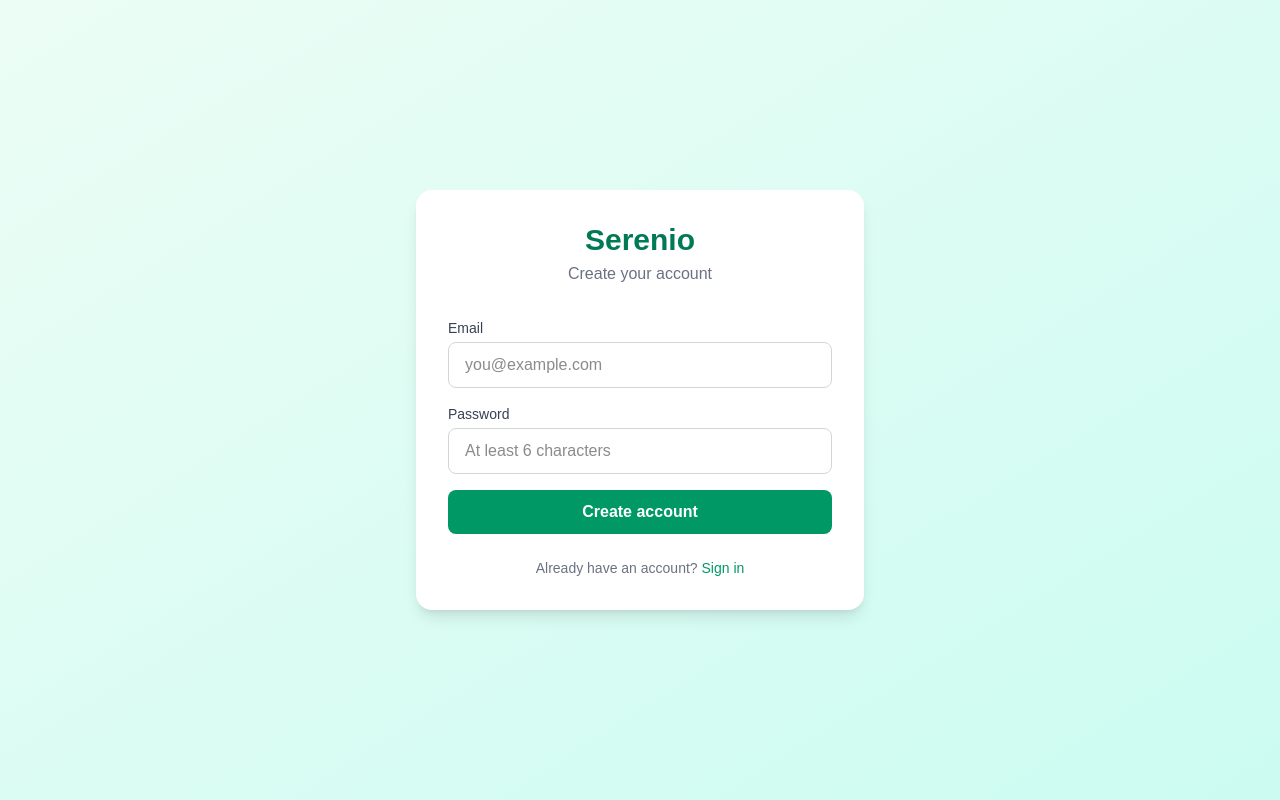
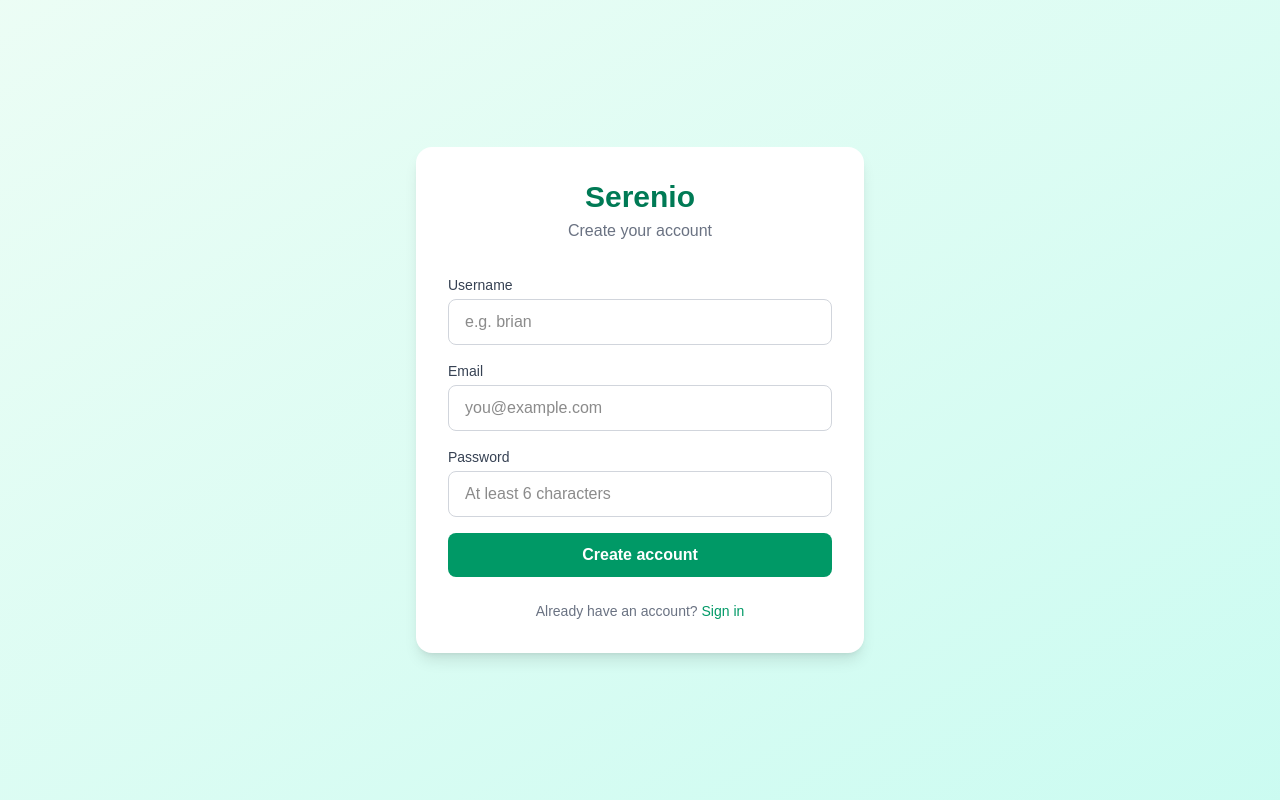
Before and after one commit to brianmina/serenio, a Next.js app: page /signup in a window 1280 px wide. Built offline with nearby package versions, Linux system fonts and the light colour scheme.

Commit message:
Add username to signup and dashboard greeting

```diff
--- a/src/app/(app)/dashboard/page.tsx
+++ b/src/app/(app)/dashboard/page.tsx
@@ -4,6 +4,12 @@ import Link from 'next/link'
 export default async function DashboardPage() {
   const supabase = await createClient()
   const { data: { user } } = await supabase.auth.getUser()
+
+  const { data: profile } = await supabase
+    .from('profiles')
+    .select('username')
+    .eq('id', user!.id)
+    .single()
 
   const today = new Date().toISOString().split('T')[0]
 
@@ -29,7 +35,7 @@ export default async function DashboardPage() {
   return (
     <div>
       <div className="mb-8">
-        <h2 className="text-2xl font-bold text-gray-800">Good day{user?.email ? `, ${user.email.split('@')[0]}` : ''}!</h2>
+        <h2 className="text-2xl font-bold text-gray-800">Good day{profile?.username ? `, ${profile.username}` : ''}!</h2>
         <p className="text-gray-500 mt-1">Here&apos;s your overview for today.</p>
       </div>
 
--- a/src/app/auth/actions.ts
+++ b/src/app/auth/actions.ts
@@ -21,12 +21,22 @@ export async function login(formData: FormData) {
 export async function signup(formData: FormData) {
   const supabase = await createClient()
 
-  const { error } = await supabase.auth.signUp({
+  const username = (formData.get('username') as string).trim()
+
+  const { data, error } = await supabase.auth.signUp({
     email: formData.get('email') as string,
     password: formData.get('password') as string,
   })
 
   if (error) return { error: error.message }
+
+  if (data.user) {
+    const { error: profileError } = await supabase.from('profiles').insert({
+      id: data.user.id,
+      username,
+    })
+    if (profileError) return { error: profileError.message }
+  }
 
   revalidatePath('/', 'layout')
   redirect('/dashboard')
--- a/src/app/signup/page.tsx
+++ b/src/app/signup/page.tsx
@@ -27,6 +27,17 @@ export default function SignupPage() {
         </div>
 
         <form action={handleSubmit} className="space-y-4">
+          <div>
+            <label className="block text-sm font-medium text-gray-700 mb-1">Username</label>
+            <input
+              name="username"
+              type="text"
+              required
+              minLength={3}
+              className="w-full border border-gray-300 rounded-lg px-4 py-2.5 focus:outline-none focus:ring-2 focus:ring-emerald-400"
+              placeholder="e.g. brian"
+            />
+          </div>
           <div>
             <label className="block text-sm font-medium text-gray-700 mb-1">Email</label>
             <input
```
